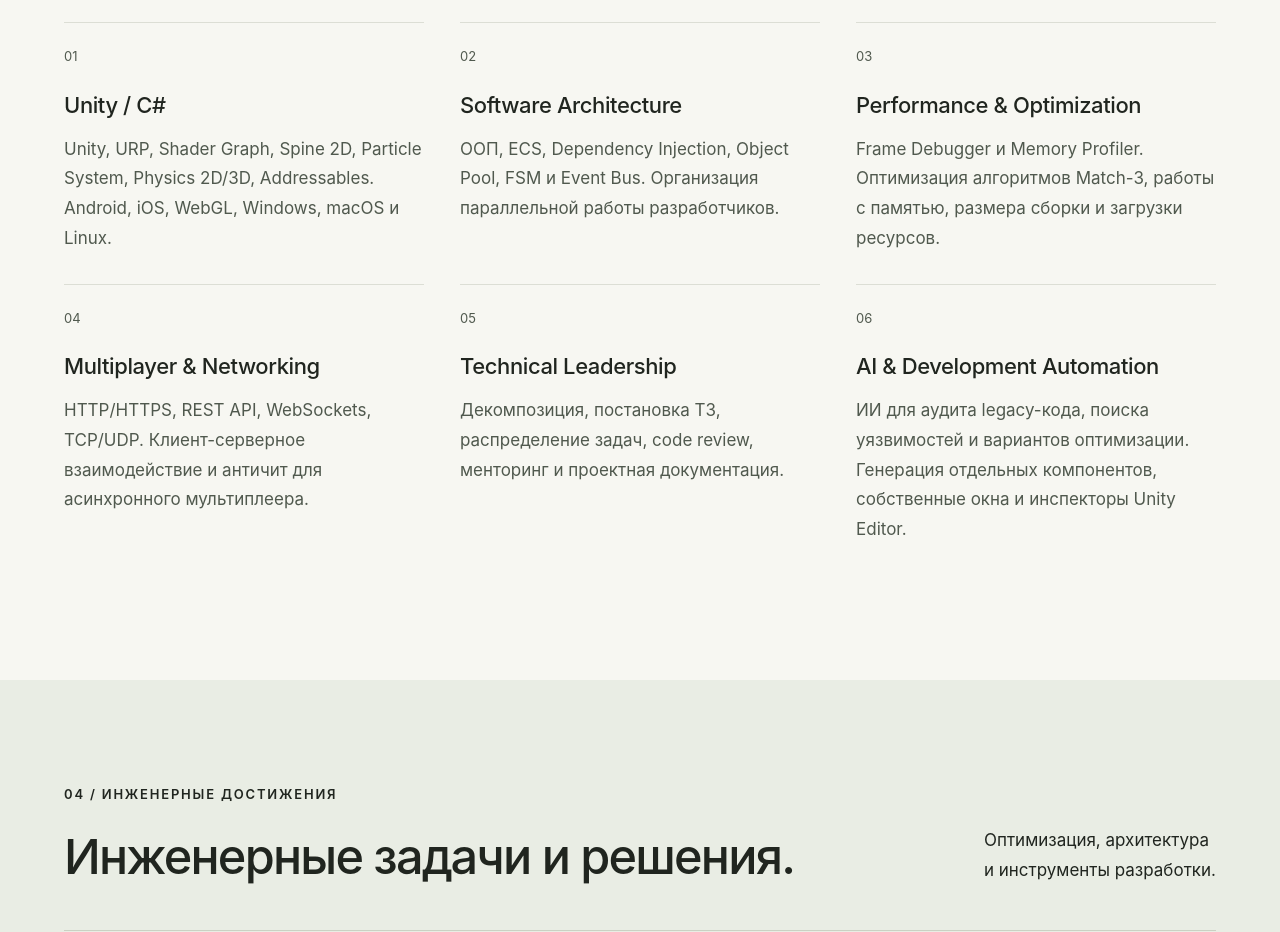
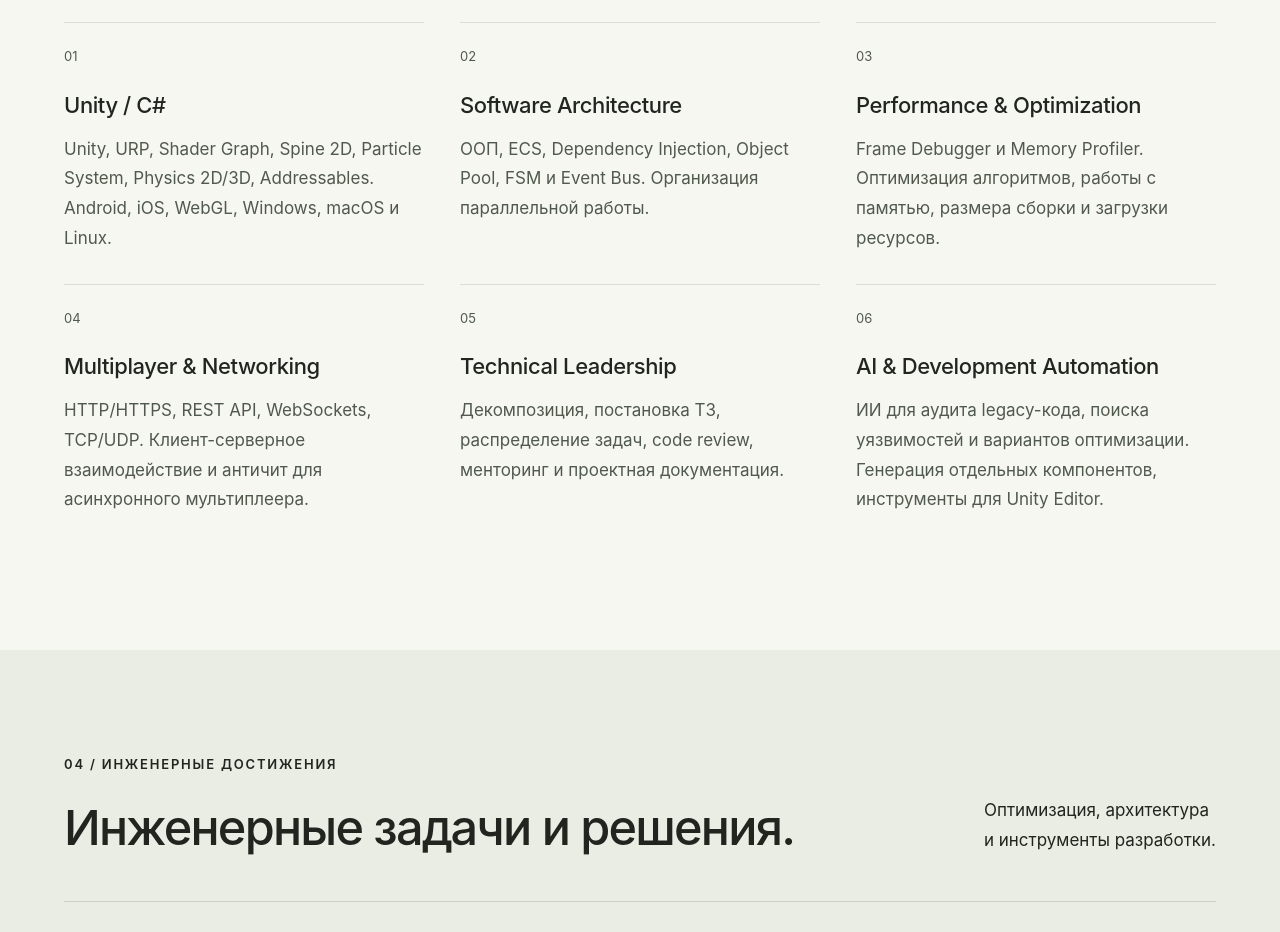
Before and after one commit to bleeerr/portfolio, a React (Vite) app: page / in a window 1280 px wide. Shown: the part 1800-2732 px from the top of the page. Built offline with nearby package versions, Linux system fonts and the light colour scheme.

Commit message:
Apply annotated expertise wording updates

```diff
--- a/src/profile.json
+++ b/src/profile.json
@@ -14,11 +14,11 @@
     },
     {
       "title": "Software Architecture",
-      "text": "ООП, ECS, Dependency Injection, Object Pool, FSM и Event Bus. Организация параллельной работы разработчиков."
+      "text": "ООП, ECS, Dependency Injection, Object Pool, FSM и Event Bus. Организация параллельной работы."
     },
     {
       "title": "Performance & Optimization",
-      "text": "Frame Debugger и Memory Profiler. Оптимизация алгоритмов Match-3, работы с памятью, размера сборки и загрузки ресурсов."
+      "text": "Frame Debugger и Memory Profiler. Оптимизация алгоритмов, работы с памятью, размера сборки и загрузки ресурсов."
     },
     {
       "title": "Multiplayer & Networking",
@@ -30,7 +30,7 @@
     },
     {
       "title": "AI & Development Automation",
-      "text": "ИИ для аудита legacy-кода, поиска уязвимостей и вариантов оптимизации. Генерация отдельных компонентов, собственные окна и инспекторы Unity Editor."
+      "text": "ИИ для аудита legacy-кода, поиска уязвимостей и вариантов оптимизации. Генерация отдельных компонентов, инструменты для Unity Editor."
     }
   ],
   "location": "Россия, Казань",
```
Also changed, not shown: public/resume-print.html (+1 -1 lines), 1 other file (tests, documents, lock files or other folders).
